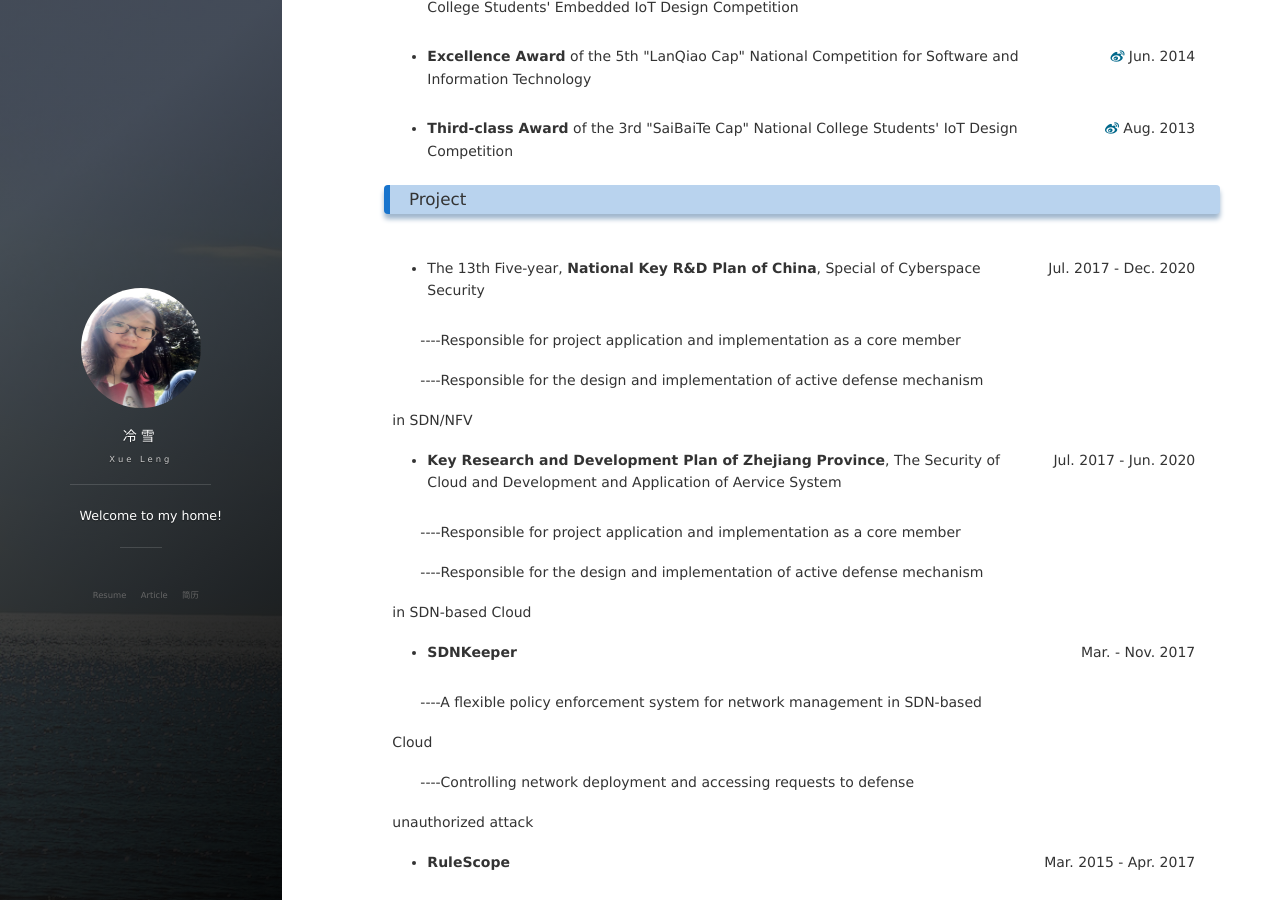
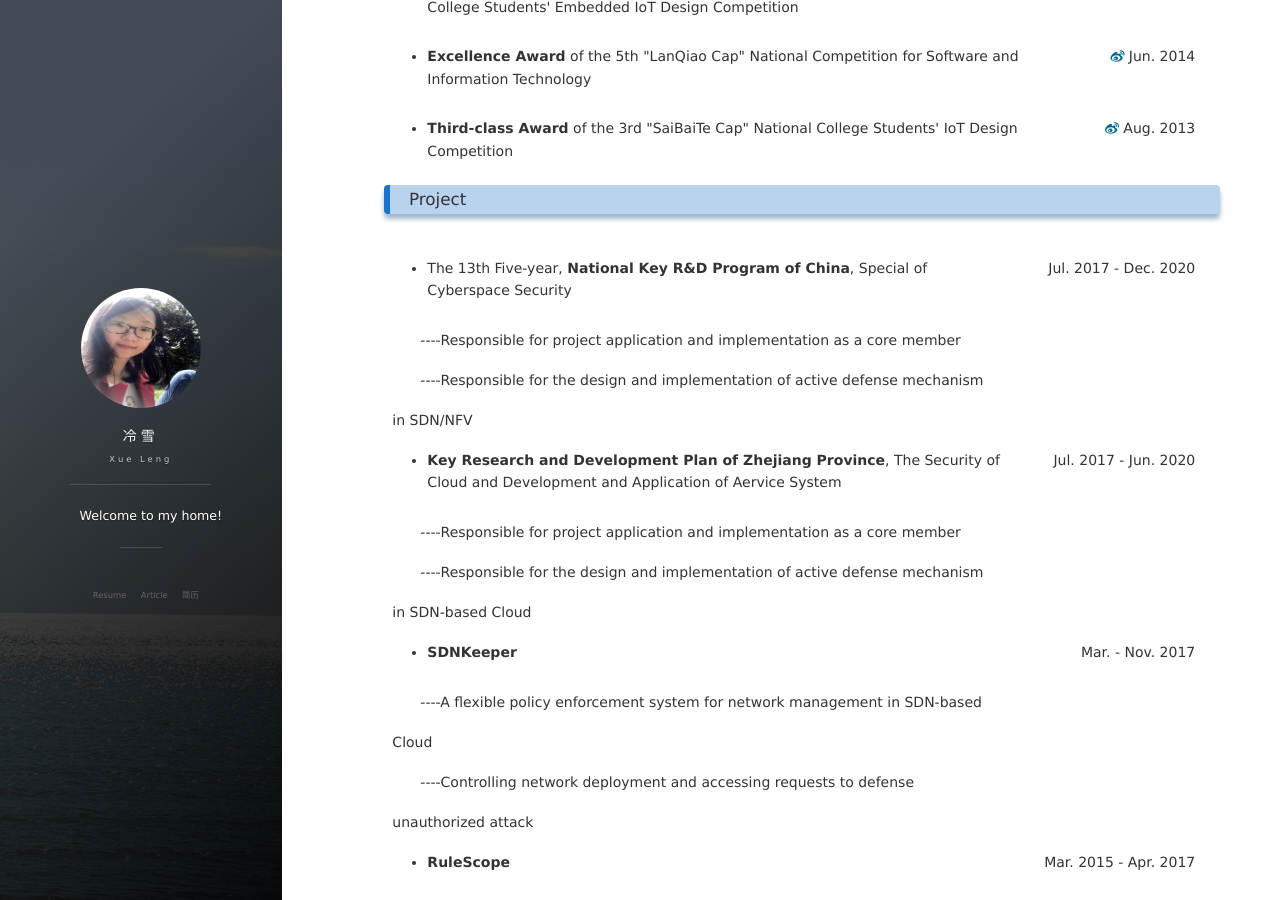
Before and after one commit to lxv458/OldWeb, a Jekyll site: the page built from index.md, in a window 1280 px wide and 900 px high, scrolled down 1894 px. Built offline with Jekyll 4.4.1, drawn with Linux system fonts in a browser that asks for light colours; nearby versions of some CDN libraries; our own code applies the rules of GitHub Pages for plain Markdown files; the list of posts is cut into pages by our own code; comment, search, counter and statistics services are not loaded.

Commit message:
Update index.md

```diff
--- a/index.md
+++ b/index.md
@@ -147,7 +147,7 @@ title: Resume
 ### Project
 <table>
   <tr>
-    <td align="left"><ul><li>The 13th Five-year,&nbsp;<strong>National Key R&amp;D Plan of China</strong>, Special of Cyberspace Security</li></ul></td>
+    <td align="left"><ul><li>The 13th Five-year,&nbsp;<strong>National Key R&amp;D Program of China</strong>, Special of Cyberspace Security</li></ul></td>
     <td align="right" rowspan="3" style="vertical-align: text-top" width="200px">Jul. 2017&nbsp;-&nbsp;Dec. 2020</td>
   </tr>
   <tr>
```
